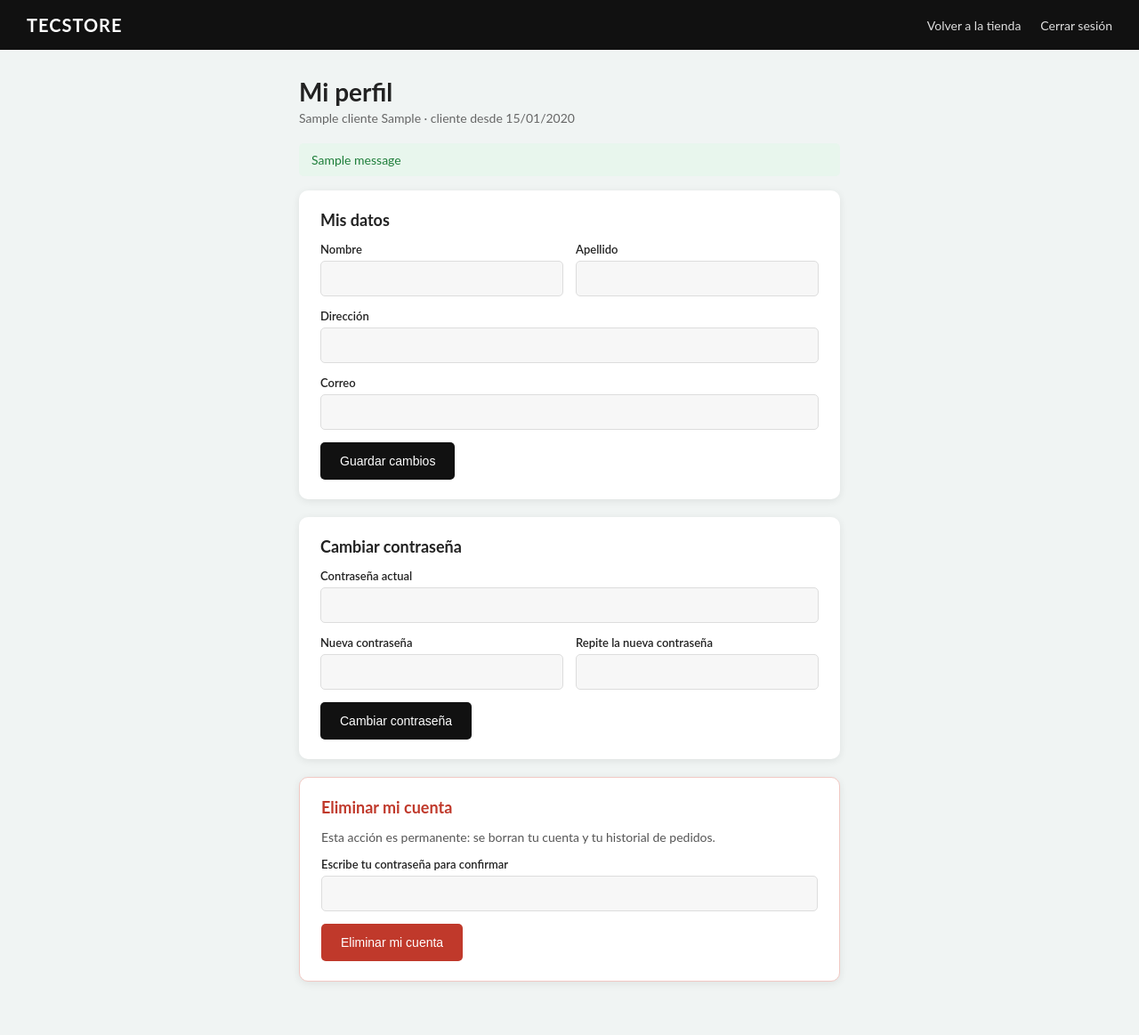
After one commit to ennisvaleria/pagina-web-Store, a Django app: template config/templates/perfil.html in a window 1280 px wide. The commit adds this page. Shown: the whole page at 89% size. Run offline with Django 5.2, Linux system fonts and the light colour scheme; the template is opened without the code that fills it: values that come from a table or form of the project are taken from there, others are empty; tables that the repository leaves empty hold one stand-in row (values such as "Sample post"); one stand-in notice (Sample message) is shown.

Commit message:
login y registro con BD, sesion con rol, Mi perfil y api_usuario

```diff
--- /dev/null
+++ b/config/forms_cuenta.py
@@ -0,0 +1,25 @@
+from django import forms
+
+
+class PerfilForm(forms.Form):
+    """Datos que el cliente puede editar en 'Mi perfil'."""
+    nombre = forms.CharField(min_length=3, max_length=50, label='Nombre')
+    apellido = forms.CharField(min_length=3, max_length=50, label='Apellido')
+    direccion = forms.CharField(min_length=3, max_length=100, label='Dirección')
+    correo = forms.EmailField(max_length=50, label='Correo')
+
+
+class CambiarPasswordForm(forms.Form):
+    actual = forms.CharField(label='Contraseña actual', widget=forms.PasswordInput)
+    nueva = forms.CharField(min_length=6, label='Nueva contraseña', widget=forms.PasswordInput)
+    repetir = forms.CharField(label='Repite la nueva contraseña', widget=forms.PasswordInput)
+
+    def clean(self):
+        datos = super().clean()
+        if datos.get('nueva') and datos.get('repetir') and datos['nueva'] != datos['repetir']:
+            self.add_error('repetir', 'Las contraseñas no coinciden.')
+        return datos
+
+
+class EliminarCuentaForm(forms.Form):
+    password = forms.CharField(label='Tu contraseña', widget=forms.PasswordInput)
--- /dev/null
+++ b/config/static/css/perfil.css
@@ -0,0 +1,177 @@
+*{
+    margin: 0;
+    padding: 0;
+    box-sizing: border-box;
+}
+
+body{
+    font-family: 'Lato', Arial, sans-serif;
+    background: #f0f4f3;
+    color: #222;
+    min-height: 100vh;
+}
+
+.barra{
+    background: #111;
+    color: #fff;
+    display: flex;
+    justify-content: space-between;
+    align-items: center;
+    padding: 16px 30px;
+}
+
+.barra .marca{
+    color: #fff;
+    font-size: 20px;
+    font-weight: 700;
+    letter-spacing: 1px;
+    text-decoration: none;
+}
+
+.barra nav{
+    display: flex;
+    gap: 22px;
+}
+
+.barra nav a{
+    color: #ddd;
+    font-size: 14px;
+    text-decoration: none;
+}
+
+.barra nav a:hover{
+    color: #fff;
+    text-decoration: underline;
+}
+
+.contenedor{
+    max-width: 640px;
+    margin: 30px auto 60px;
+    padding: 0 16px;
+}
+
+.contenedor h1{
+    font-size: 28px;
+}
+
+.sub{
+    color: #666;
+    font-size: 14px;
+    margin: 4px 0 20px;
+}
+
+.tarjeta{
+    background: #fff;
+    border-radius: 10px;
+    box-shadow: 0 2px 10px rgba(0,0,0,0.08);
+    padding: 22px 24px;
+    margin-bottom: 20px;
+}
+
+.tarjeta h2{
+    font-size: 18px;
+    margin-bottom: 14px;
+}
+
+.tarjeta > p{
+    font-size: 14px;
+    color: #555;
+    margin-bottom: 14px;
+}
+
+.fila{
+    display: flex;
+    gap: 14px;
+}
+
+.fila .campo{
+    flex: 1;
+}
+
+.campo{
+    display: flex;
+    flex-direction: column;
+    margin-bottom: 14px;
+}
+
+.campo label{
+    font-size: 13px;
+    font-weight: 600;
+    margin-bottom: 5px;
+}
+
+.campo input{
+    height: 40px;
+    padding: 0 12px;
+    border: 1px solid #ddd;
+    border-radius: 5px;
+    background: #f7f7f7;
+    font-size: 14px;
+    outline: none;
+}
+
+.campo input:focus{
+    border-color: #111;
+    background: #fff;
+}
+
+.err{
+    color: #c0392b;
+    font-size: 12px;
+    margin-top: 4px;
+}
+
+.boton{
+    height: 42px;
+    padding: 0 22px;
+    border: none;
+    border-radius: 5px;
+    background: #111;
+    color: #fff;
+    font-size: 14px;
+    cursor: pointer;
+}
+
+.boton:hover{
+    background: #333;
+}
+
+.boton.rojo{
+    background: #c0392b;
+}
+
+.boton.rojo:hover{
+    background: #a52f23;
+}
+
+.peligro{
+    border: 1px solid #f1c9c4;
+}
+
+.peligro h2{
+    color: #c0392b;
+}
+
+.msg{
+    border-radius: 5px;
+    font-size: 14px;
+    padding: 10px 14px;
+    margin-bottom: 16px;
+}
+
+.msg.success{
+    background: #e8f6ed;
+    color: #1e7e3a;
+}
+
+.msg.error{
+    background: #fdecea;
+    color: #c0392b;
+}
+
+@media (max-width: 520px){
+    .fila{
+        flex-direction: column;
+        gap: 0;
+    }
+}
--- a/config/templates/log_ing.html
+++ b/config/templates/log_ing.html
@@ -20,7 +20,7 @@
                 <span>Ingrese su correo y contraseña.</span>
 
                 {% for message in messages %}
-                    <p class="exito">{{ message }}</p>
+                    <p class="{% if message.tags == 'error' %}error{% else %}exito{% endif %}">{{ message }}</p>
                 {% endfor %}
                 {% if error_login %}
                     <p class="error">{{ error_login }}</p>
@@ -52,6 +52,7 @@
                     <ion-icon name="logo-instagram"></ion-icon>
                 </div>
                 <span>Llene todo los campos para registrarse.</span>
+                {% for e in registro_form.non_field_errors %}<p class="error">{{ e }}</p>{% endfor %}
 
                 <div class="container-input{% if registro_form.nombre.errors %} invalido{% endif %}">
                     <ion-icon name="person-outline"></ion-icon>
--- /dev/null
+++ b/config/templates/perfil.html
@@ -0,0 +1,106 @@
+{% load static %}
+<!DOCTYPE html>
+<html lang="es">
+<head>
+    <meta charset="UTF-8">
+    <meta name="viewport" content="width=device-width, initial-scale=1.0">
+    <title>Mi perfil | TecStore</title>
+    <link rel="stylesheet" href="{% static 'css/perfil.css' %}">
+</head>
+<body>
+    <header class="barra">
+        <a class="marca" href="{% url 'inicio' %}">TECSTORE</a>
+        <nav>
+            <a href="{% url 'inicio' %}">Volver a la tienda</a>
+            <a href="{% url 'logout' %}">Cerrar sesión</a>
+        </nav>
+    </header>
+
+    <main class="contenedor">
+        <h1>Mi perfil</h1>
+        <p class="sub">
+            {{ cliente.nombre }} {{ cliente.apellido }} · cliente desde {{ cliente.fecha_registro|date:"d/m/Y" }}
+            {% if cliente.rol == 'admin' %}· <strong>Administrador</strong>{% endif %}
+        </p>
+
+        {% for message in messages %}
+            <div class="msg {{ message.tags }}">{{ message }}</div>
+        {% endfor %}
+
+        <section class="tarjeta">
+            <h2>Mis datos</h2>
+            <form method="post" novalidate>
+                {% csrf_token %}
+                <input type="hidden" name="accion" value="datos">
+                <div class="fila">
+                    <div class="campo">
+                        <label for="{{ f_datos.nombre.id_for_label }}">{{ f_datos.nombre.label }}</label>
+                        {{ f_datos.nombre }}
+                        {% for e in f_datos.nombre.errors %}<small class="err">{{ e }}</small>{% endfor %}
+                    </div>
+                    <div class="campo">
+                        <label for="{{ f_datos.apellido.id_for_label }}">{{ f_datos.apellido.label }}</label>
+                        {{ f_datos.apellido }}
+                        {% for e in f_datos.apellido.errors %}<small class="err">{{ e }}</small>{% endfor %}
+                    </div>
+                </div>
+                <div class="campo">
+                    <label for="{{ f_datos.direccion.id_for_label }}">{{ f_datos.direccion.label }}</label>
+                    {{ f_datos.direccion }}
+                    {% for e in f_datos.direccion.errors %}<small class="err">{{ e }}</small>{% endfor %}
+                </div>
+                <div class="campo">
+                    <label for="{{ f_datos.correo.id_for_label }}">{{ f_datos.correo.label }}</label>
+                    {{ f_datos.correo }}
+                    {% for e in f_datos.correo.errors %}<small class="err">{{ e }}</small>{% endfor %}
+                </div>
+                <button type="submit" class="boton">Guardar cambios</button>
+            </form>
+        </section>
+
+        <section class="tarjeta">
+            <h2>Cambiar contraseña</h2>
+            <form method="post" novalidate>
+                {% csrf_token %}
+                <input type="hidden" name="accion" value="password">
+                <div class="campo">
+                    <label for="{{ f_pass.actual.id_for_label }}">{{ f_pass.actual.label }}</label>
+                    {{ f_pass.actual }}
+                    {% for e in f_pass.actual.errors %}<small class="err">{{ e }}</small>{% endfor %}
+                </div>
+                <div class="fila">
+                    <div class="campo">
+                        <label for="{{ f_pass.nueva.id_for_label }}">{{ f_pass.nueva.label }}</label>
+                        {{ f_pass.nueva }}
+                        {% for e in f_pass.nueva.errors %}<small class="err">{{ e }}</small>{% endfor %}
+                    </div>
+                    <div class="campo">
+                        <label for="{{ f_pass.repetir.id_for_label }}">{{ f_pass.repetir.label }}</label>
+                        {{ f_pass.repetir }}
+                        {% for e in f_pass.repetir.errors %}<small class="err">{{ e }}</small>{% endfor %}
+                    </div>
+                </div>
+                <button type="submit" class="boton">Cambiar contraseña</button>
+            </form>
+        </section>
+
+        {% if cliente.rol != 'admin' %}
+        <section class="tarjeta peligro">
+            <h2>Eliminar mi cuenta</h2>
+            <p>Esta acción es permanente: se borran tu cuenta y tu historial de pedidos.</p>
+            <form method="post" novalidate
+                  onsubmit="return confirm('¿Seguro que quieres eliminar tu cuenta? Esta acción no se puede deshacer.');">
+                {% csrf_token %}
+                <input type="hidden" name="accion" value="eliminar">
+                <div class="campo">
+                    <label for="{{ f_elim.password.id_for_label }}">Escribe tu contraseña para confirmar</label>
+                    {{ f_elim.password }}
+                    {% for e in f_elim.password.errors %}<small class="err">{{ e }}</small>{% endfor %}
+                </div>
+                <button type="submit" class="boton rojo">Eliminar mi cuenta</button>
+            </form>
+        </section>
+        {% endif %}
+    </main>
+</body>
+</html>
--- a/config/templates/principal.html
+++ b/config/templates/principal.html
@@ -61,6 +61,8 @@
                                     <p id="user-full-name">{{ usuario }}</p>
                                 </div>
                                 <hr>
+                                <a href="{% url 'perfil' %}" class="link-menu">Mi perfil</a>
+                                {% if es_admin %}<a href="{% url 'panel' %}" class="link-menu">Panel de administración</a>{% endif %}
                                 <button id="btn-logout" class="btn-logout" data-url="{% url 'logout' %}">Cerrar Sesión</button>
                             </div>
                         </li>
--- a/config/urls.py
+++ b/config/urls.py
@@ -20,6 +20,7 @@ from django.conf import settings
 from django.conf.urls.static import static
 from . import views
 from . import views_admin
+from . import views_cuenta
 
 urlpatterns = [
     path('admin/', admin.site.urls),
@@ -41,6 +42,8 @@ urlpatterns = [
     path('panel/categorias/<int:pk>/editar/', views_admin.categoria_editar, name='panel_categoria_editar'),
     path('panel/categorias/<int:pk>/eliminar/', views_admin.categoria_eliminar, name='panel_categoria_eliminar'),
 
+    # Cuenta del cliente
+    path('perfil', views_cuenta.perfil, name='perfil'),
 ]
 
 urlpatterns += static(settings.MEDIA_URL, document_root=settings.MEDIA_ROOT)
```
Also changed, not shown: config/decorators.py (+29 -0 lines), config/static/css/style.css (+13 -0 lines), config/tests_cuenta.py (added, +182 -0 lines), config/views.py (+43 -29 lines), config/views_cuenta.py (added, +97 -0 lines).
